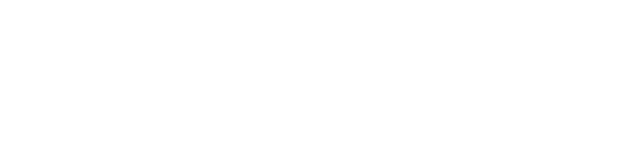
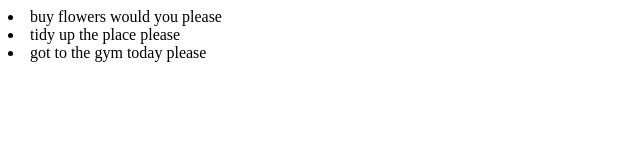
Before and after one commit to MontesCodes/LearningTheJavaScriptWorkShop, a plain HTML site: page Chapter04/Exercise4.06/index.html in a window 1280 px wide. Shown: the whole page, without its empty margins (0-640 px from the left). Drawn offline with Linux system fonts and the light colour scheme.

Commit message:
finished Ch 4 Exercise 4.06 9/24/2023

```diff
--- a/Chapter04/Exercise4.06/index.html
+++ b/Chapter04/Exercise4.06/index.html
@@ -14,6 +14,9 @@
         currentItemElement.innerText = item;
         listFragment.appendChild(currentItemElement);
       });
+
+      // not shown in the text book to enter the below code
+      rootElement.appendChild(listFragment);
     </script>
   </body>
 </html>
```
